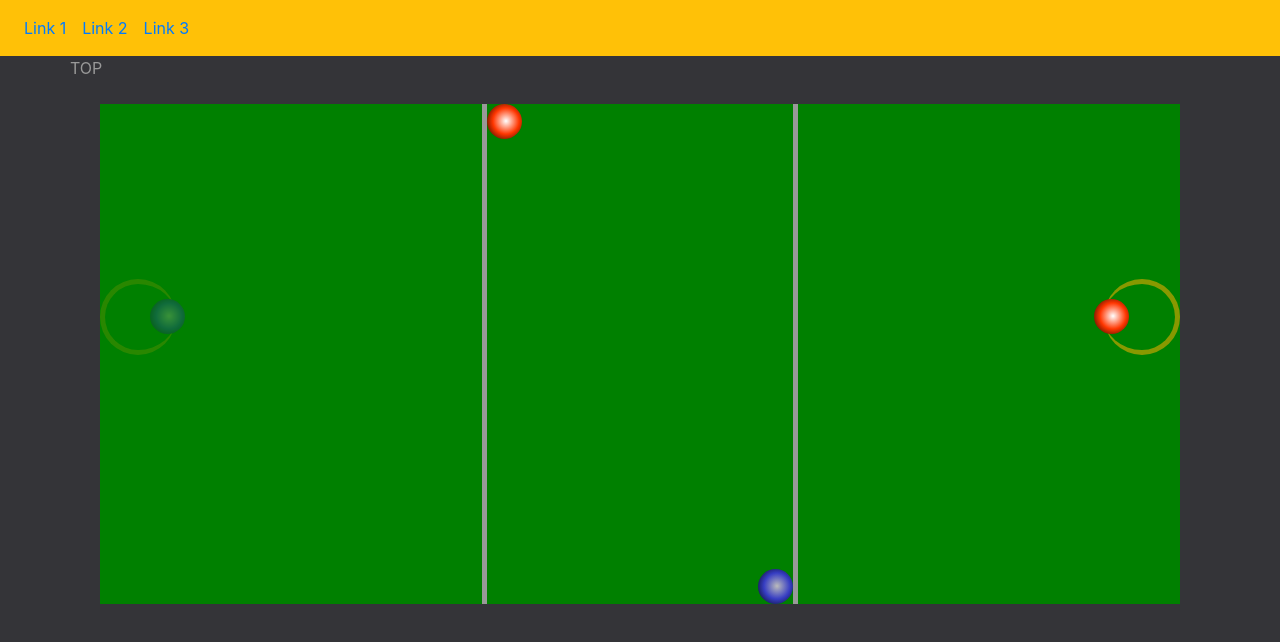
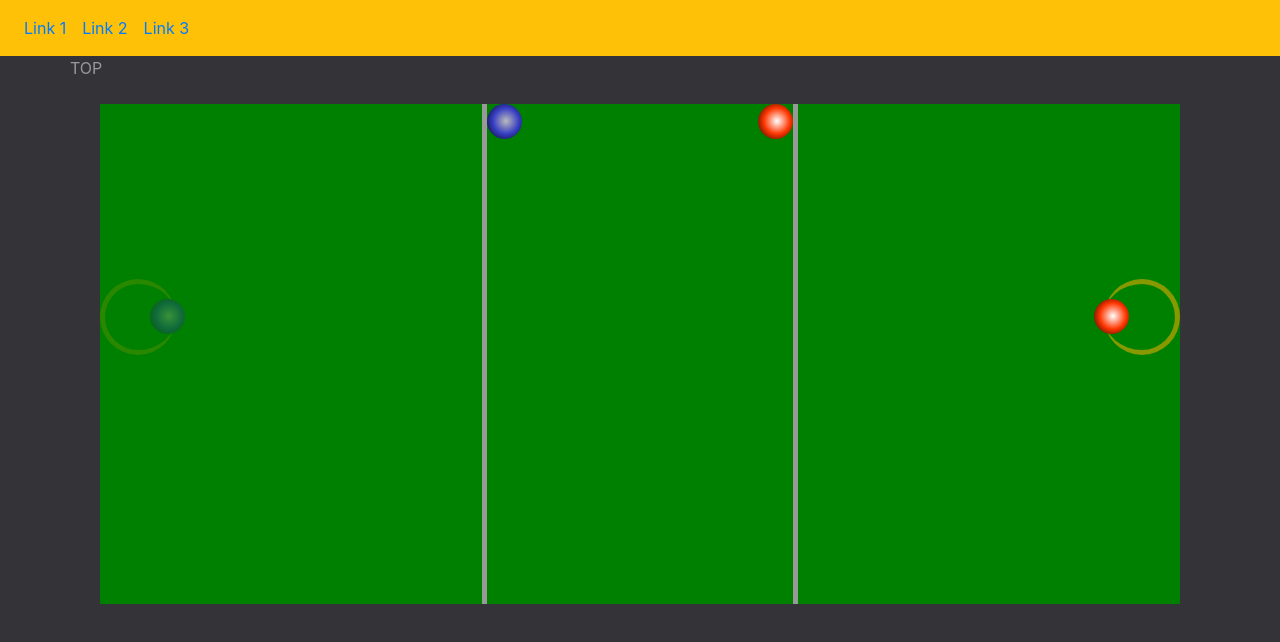
Before and after one commit to Milad-Abooali/weball, a plain HTML site: page index.html in a window 1280 px wide. Drawn offline with Linux system fonts and the light colour scheme.

Commit message:
Step : Place X List

```diff
--- a/index.html
+++ b/index.html
@@ -46,12 +46,12 @@
             </figure>
           </div>
 
-          <div id="lineLeft" class="centerLine">
-            <figure id="ball-1" class="circle red"></figure>
+          <div id="lineRight" class="centerLine">
+            <figure id="ball-1" class="circle blue"></figure>
           </div>
 
-          <div id="lineRight" class="centerLine">
-            <figure id="ball-2" class="circle blue"></figure>
+          <div id="lineLeft" class="centerLine">
+            <figure id="ball-2" class="circle red"></figure>
           </div>
 
           <div id="homeRight" class="home">
```
Also changed, not shown: css/weball.min.css, js/weball.min.js.
